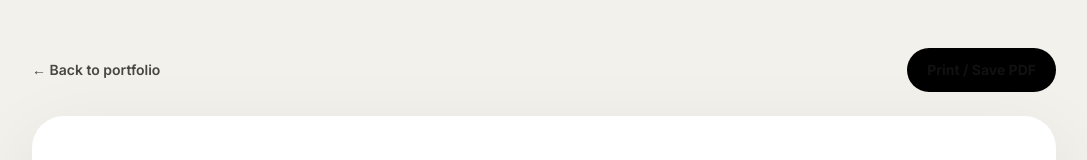
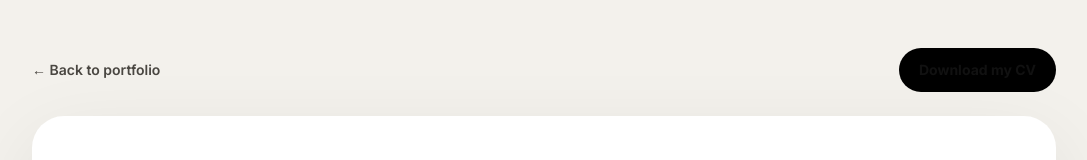
Before and after one commit to marielaescaperni/curriculum, a SvelteKit app in the folder andre-cv/: page /cv in a window 1280 px wide. Shown: the top 160 px of the page, without its empty margins (96-1183 px from the left). Built offline with nearby package versions, Linux system fonts and the light colour scheme.

Commit message:
polish(cv): rename download action

```diff
--- a/andre-cv/src/routes/cv/+page.svelte
+++ b/andre-cv/src/routes/cv/+page.svelte
@@ -83,7 +83,7 @@
 				onclick={() => window.print()}
 				class="rounded-full bg-black px-5 py-3 text-sm font-bold text-white transition hover:-translate-y-0.5"
 			>
-				Print / Save PDF
+				Download my CV
 			</button>
 		</div>
 
```
Lines whose indentation alone changed are shown as unchanged.
